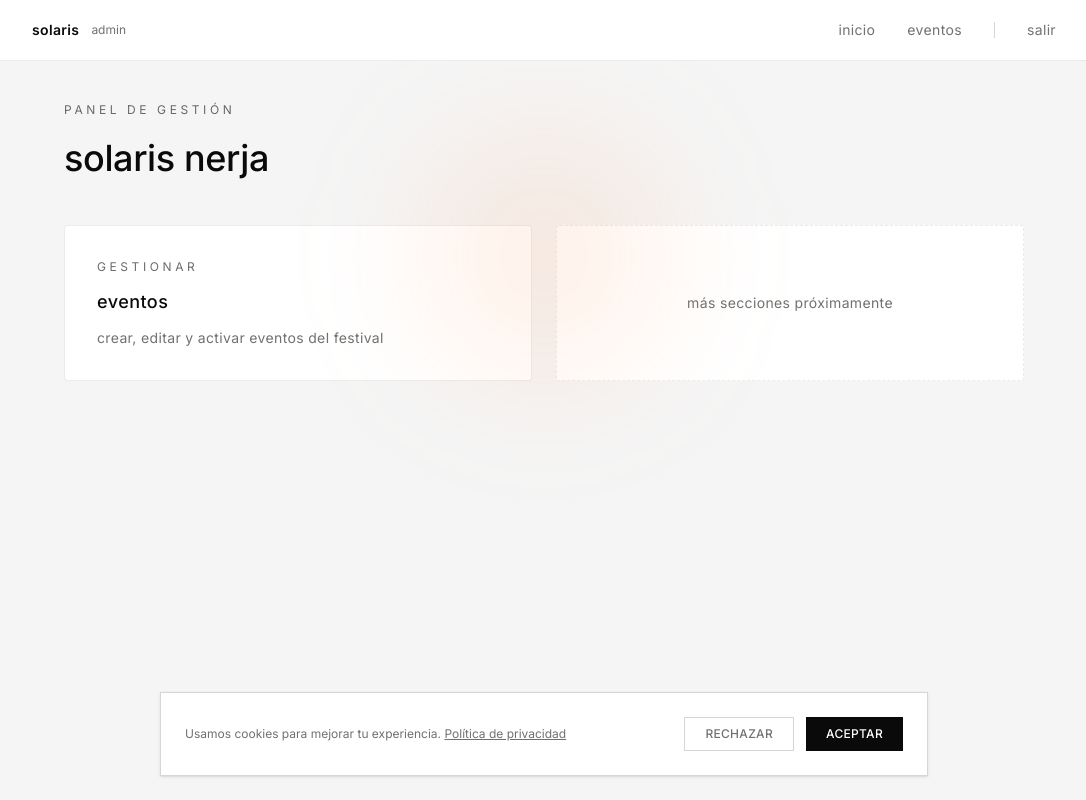
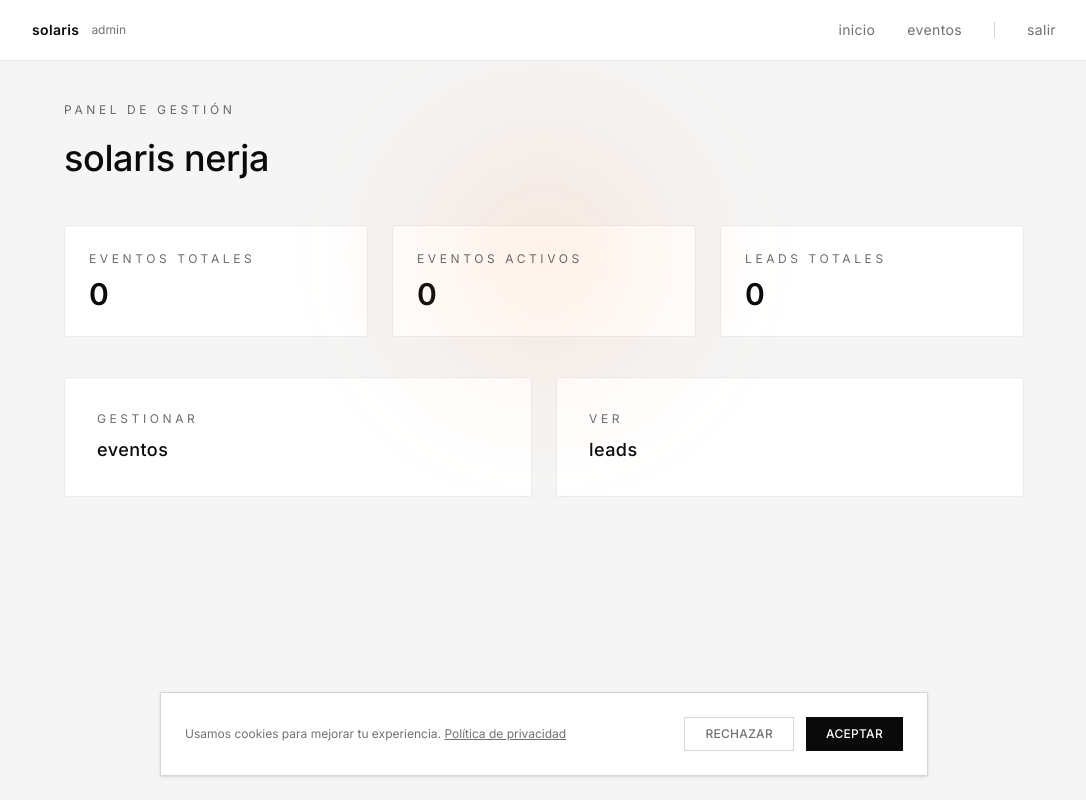
Before and after one commit to Neiland85/solarisnerja, a Next.js app: page /dashboard in a window 1280 px wide. Shown: the whole page, without its empty margins (96-1182 px from the left). Built offline with nearby package versions, Linux system fonts and the light colour scheme; no server answers; the database is empty.

Commit message:
feat: dashboard overview metrics

```diff
--- a/src/app/dashboard/page.tsx
+++ b/src/app/dashboard/page.tsx
@@ -1,33 +1,105 @@
-import Link from "next/link"
+import { getPool } from "@/adapters/db/pool"
 
-export default function DashboardPage() {
+export const dynamic = "force-dynamic"
+
+export default async function DashboardPage() {
+  const pool = getPool()
+
+  const eventsResult = await pool.query(`
+    SELECT COUNT(*) as total FROM events
+  `)
+
+  const activeResult = await pool.query(`
+    SELECT COUNT(*) as total FROM events WHERE active = true
+  `)
+
+  const leadsResult = await pool.query(`
+    SELECT COUNT(*) as total FROM leads
+  `)
+
+  const topEventResult = await pool.query(`
+    SELECT
+      events.title,
+      COUNT(leads.id) as leads
+    FROM events
+    LEFT JOIN leads ON events.id = leads.event_id
+    GROUP BY events.title
+    ORDER BY leads DESC
+    LIMIT 1
+  `)
+
+  const totalEvents = eventsResult.rows[0]?.total ?? 0
+  const activeEvents = activeResult.rows[0]?.total ?? 0
+  const totalLeads = leadsResult.rows[0]?.total ?? 0
+  const topEvent = topEventResult.rows[0]
+
   return (
     <div className="space-y-10">
+
       <div>
         <p className="editorial-label mb-3">panel de gestión</p>
         <h1 className="editorial-h2">solaris nerja</h1>
       </div>
 
-      <div className="grid gap-6 md:grid-cols-2">
-        <Link
+      <div className="grid md:grid-cols-3 gap-6">
+
+        <div className="bg-white border border-[var(--sn-border)] rounded-sm p-6">
+          <p className="editorial-label mb-2">eventos totales</p>
+          <p className="text-3xl font-semibold">{totalEvents}</p>
+        </div>
+
+        <div className="bg-white border border-[var(--sn-border)] rounded-sm p-6">
+          <p className="editorial-label mb-2">eventos activos</p>
+          <p className="text-3xl font-semibold">{activeEvents}</p>
+        </div>
+
+        <div className="bg-white border border-[var(--sn-border)] rounded-sm p-6">
+          <p className="editorial-label mb-2">leads totales</p>
+          <p className="text-3xl font-semibold">{totalLeads}</p>
+        </div>
+
+      </div>
+
+      {topEvent && (
+        <div className="bg-white border border-[var(--sn-border)] rounded-sm p-6">
+          <p className="editorial-label mb-3">evento con más interés</p>
+
+          <div className="flex items-center justify-between">
+            <span className="tracking-wide font-medium">
+              {topEvent.title}
+            </span>
+
+            <span className="text-sm text-[var(--sn-muted)]">
+              {topEvent.leads} leads
+            </span>
+          </div>
+        </div>
+      )}
+
+      <div className="grid md:grid-cols-2 gap-6">
+
+        <a
           href="/dashboard/events"
-          className="group bg-white rounded-sm border border-[var(--sn-border)] p-8 hover:border-[var(--sn-border-2)] hover:shadow-sm transition-all"
+          className="bg-white border border-[var(--sn-border)] rounded-sm p-8 hover:border-black transition"
         >
-          <p className="editorial-label mb-3">gestionar</p>
-          <p className="text-lg font-medium tracking-wide group-hover:tracking-wider transition-all">
+          <p className="editorial-label mb-2">gestionar</p>
+          <p className="text-lg font-medium tracking-wide">
             eventos
           </p>
-          <p className="text-sm text-[var(--sn-muted)] mt-3 tracking-wide">
-            crear, editar y activar eventos del festival
+        </a>
+
+        <a
+          href="/dashboard/leads"
+          className="bg-white border border-[var(--sn-border)] rounded-sm p-8 hover:border-black transition"
+        >
+          <p className="editorial-label mb-2">ver</p>
+          <p className="text-lg font-medium tracking-wide">
+            leads
           </p>
-        </Link>
+        </a>
 
-        <div className="bg-white rounded-sm border border-dashed border-[var(--sn-border)] p-8 flex items-center justify-center">
-          <p className="text-sm text-[var(--sn-muted)] tracking-wide">
-            más secciones próximamente
-          </p>
-        </div>
       </div>
+
     </div>
   )
 }
```
